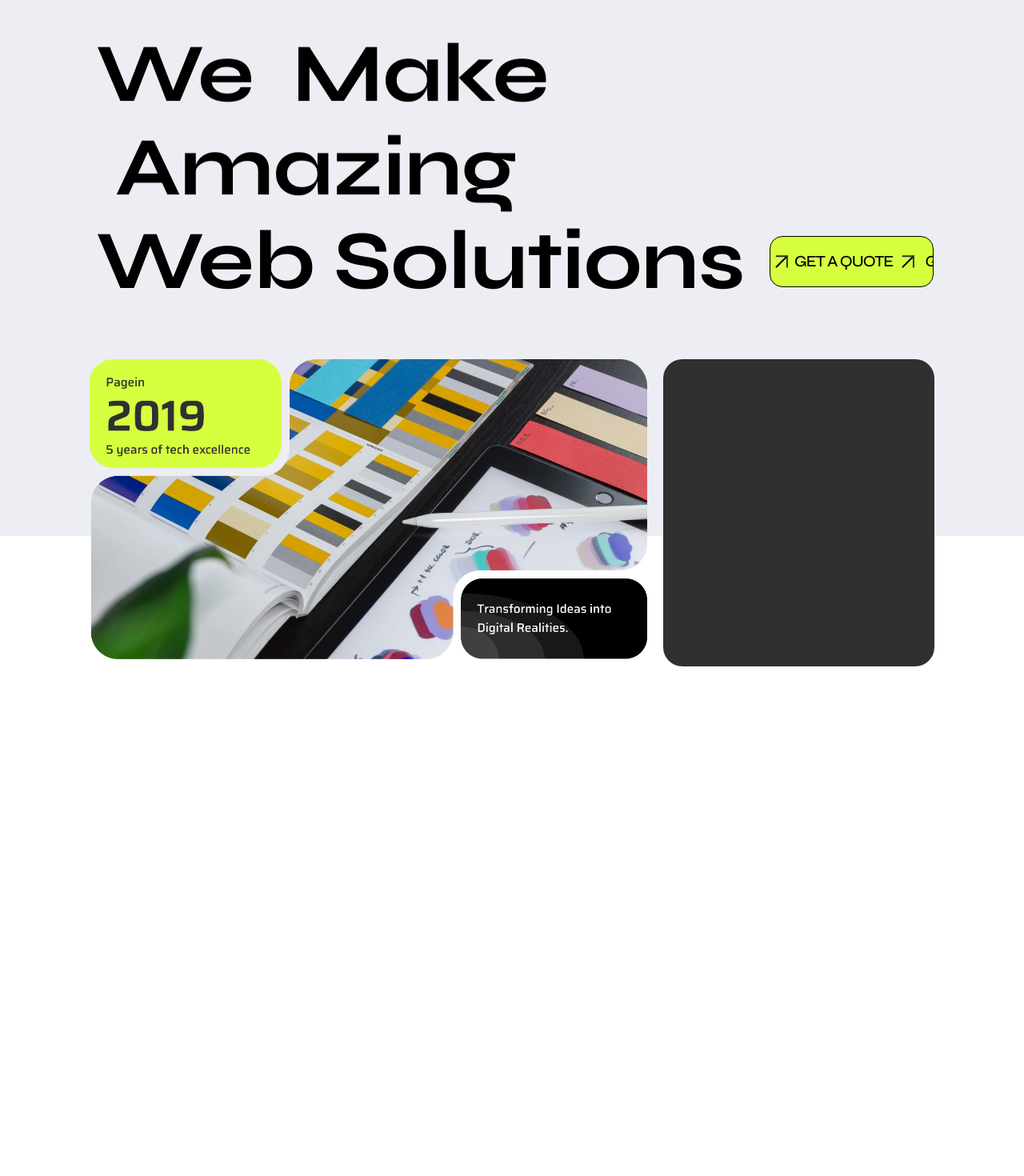
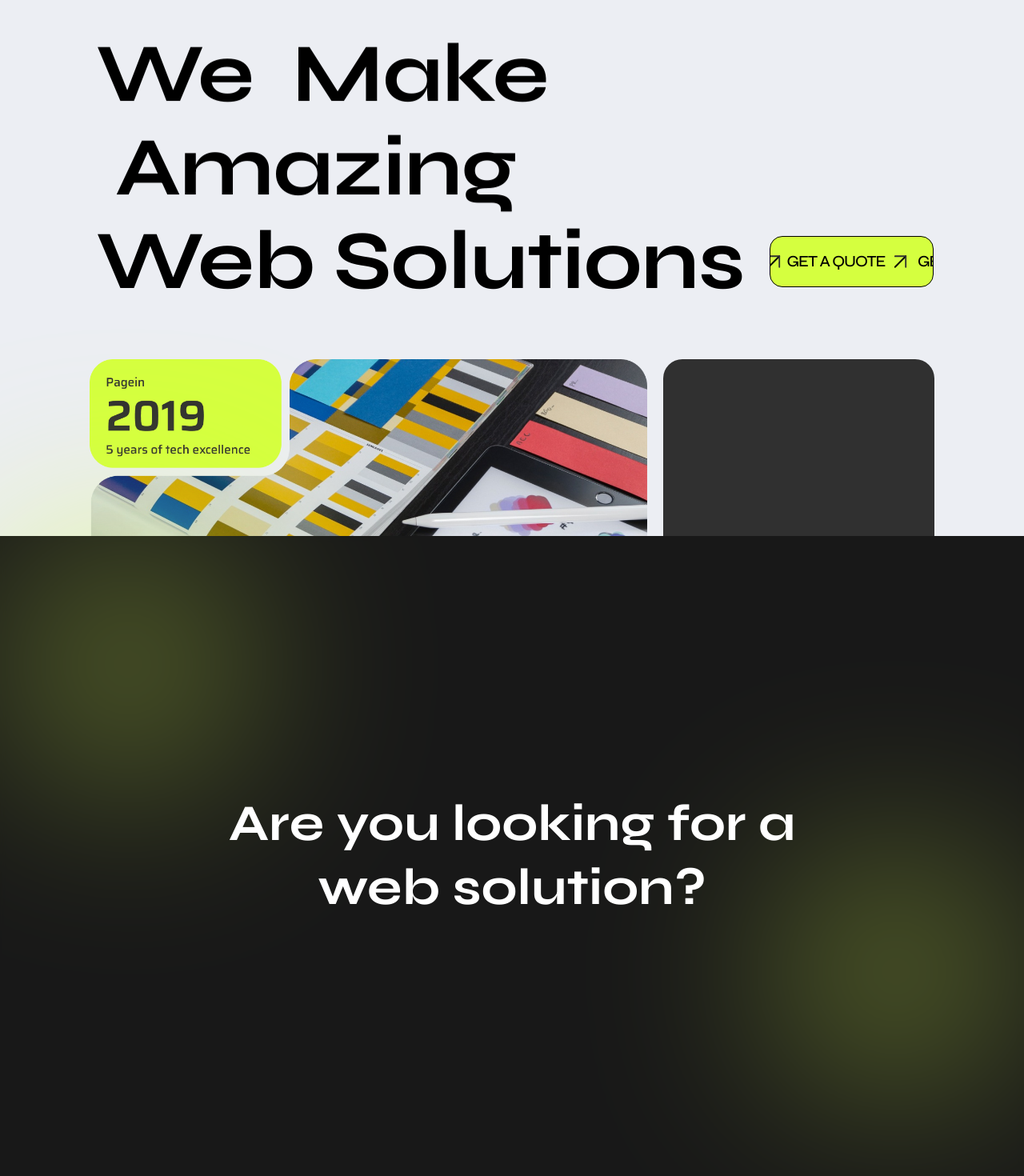
Before and after one commit to hananAzeez/pagein, a Next.js app: page / in a window 1280 px wide. Shown: the part 130-1600 px from the top of the page at 80% size. Before the commit the page ends 963 px from the top, so only its background shows below. Built offline with nearby package versions, Linux system fonts and the light colour scheme.

Commit message:
services page content

```diff
--- a/containers/index.jsx
+++ b/containers/index.jsx
@@ -1,9 +1,11 @@
 import Hero from "./home/hero";
+import Services from "./services/index";
 
 const HomeContainer = () => {
   return (
     <>
       <Hero />
+      <Services />
     </>
   );
 };
--- /dev/null
+++ b/containers/services/index.jsx
@@ -0,0 +1,15 @@
+const Services = () => {
+  return (
+    <section className="bg-black relative">
+      <div className="w-80 h-80 rounded-full bg-primary bg-opacity-60 blur-[120px] absolute"></div>
+      <div className="w-80 h-80 rounded-full bg-primary bg-opacity-60 blur-[120px] absolute right-0 top-96"></div>
+      <div className="h-screen w-full flex items-center justify-center bg-darkBg backdrop-blur-sm">
+        <h2 className="text-title-64 max-w-3xl text-center">
+          Are you looking for a web solution?
+        </h2>
+      </div>
+    </section>
+  );
+};
+
+export default Services;
--- a/tailwind.config.js
+++ b/tailwind.config.js
@@ -25,6 +25,9 @@ module.exports = {
       },
       backgroundColor: {
         offWhite: "#ECEEF3",
+        darkBg: "rgba(48,48,48,0.5)",
+        ellipse:
+          "radial-gradient(50% 50% at 50% 50%, #D5FF3F 0%, rgba(213, 255, 63, 0.00) 100%)",
       },
       colors: {
         primary: "#D5FF3F",
```
Also changed, not shown: tsconfig.json (+6 -1 lines).
